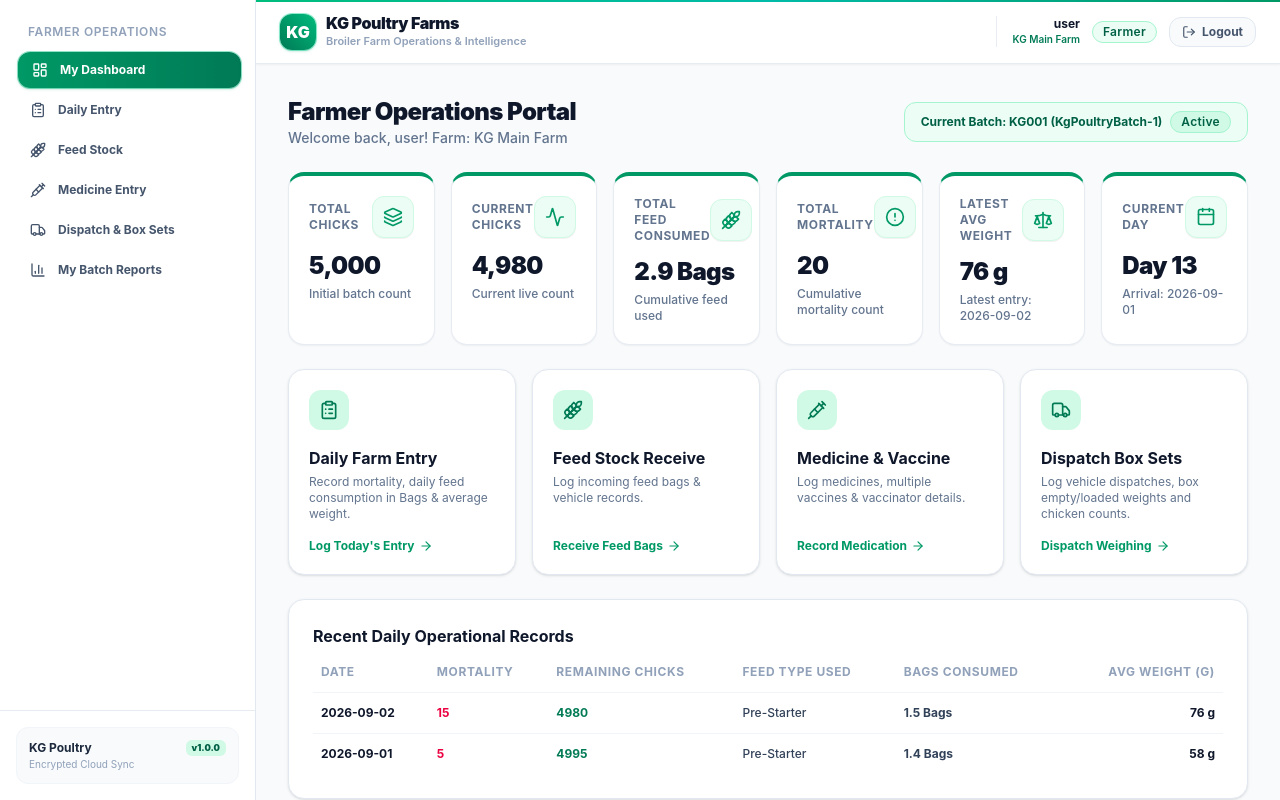
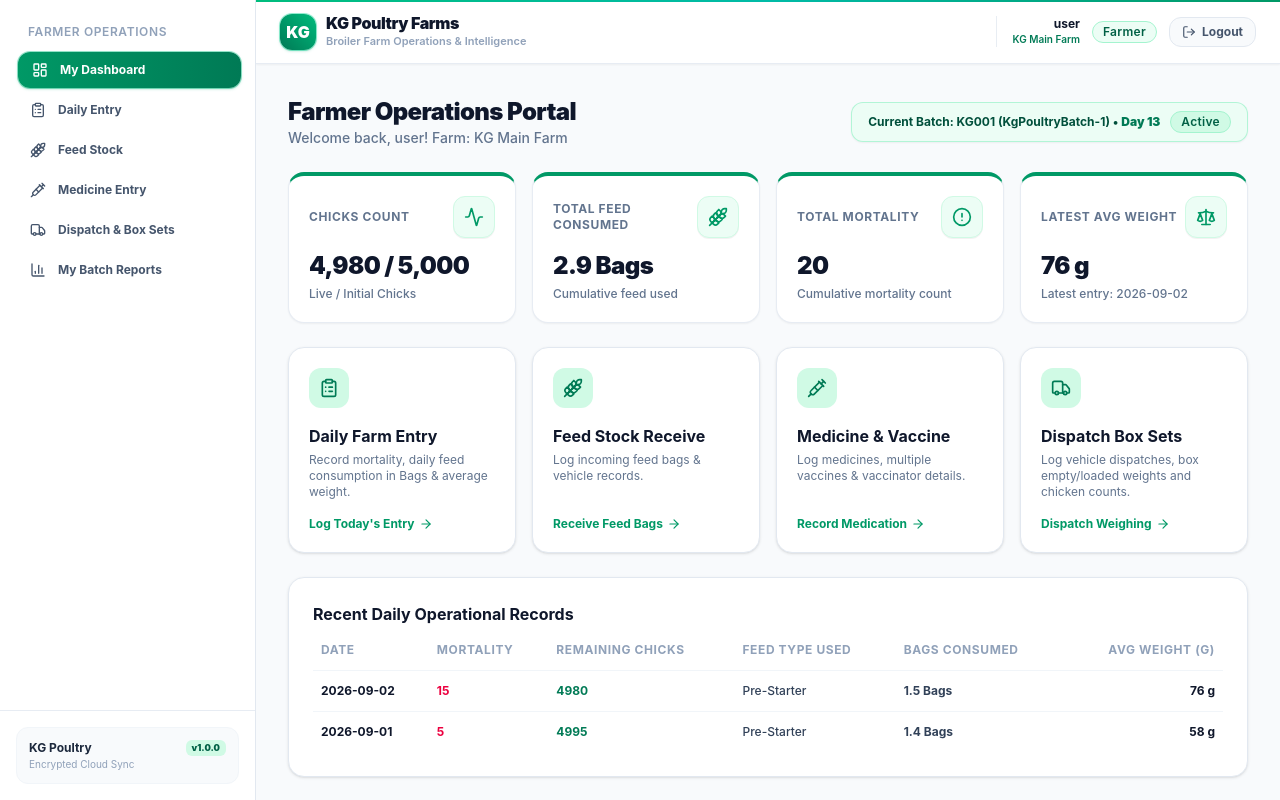
Before and after one commit to natishg-1632006/KG-Poultry-Farms, a React (Vite) app: page /farmer/dashboard in a window 1280 px wide. Built offline with nearby package versions, Linux system fonts and the light colour scheme; no server answers; the database is empty; sample sign-in values are in the browser's storage.

Commit message:
Combine Chicks Count into Live/Initial format (e.g. 4994/5000) and move Day count into top batch badge

```diff
--- a/src/pages/FarmerDashboard.jsx
+++ b/src/pages/FarmerDashboard.jsx
@@ -79,8 +79,8 @@ export const FarmerDashboard = () => {
           </p>
         </div>
         {activeBatch && (
-          <div className="flex items-center gap-2 rounded-xl bg-emerald-50 border border-emerald-200 px-4 py-2 text-xs font-bold text-emerald-800">
-            <span>Current Batch: {activeBatch.batchNumber} ({activeBatch.batchName})</span>
+          <div className="flex items-center gap-2.5 rounded-xl bg-emerald-50 border border-emerald-200/80 px-4 py-2 text-xs font-bold text-emerald-900 shadow-xs">
+            <span>Current Batch: {activeBatch.batchNumber} ({activeBatch.batchName}) • <strong className="text-emerald-700">Day {flockAgeDays}</strong></span>
             <Badge variant={activeBatch.status}>{activeBatch.status}</Badge>
           </div>
         )}
@@ -93,19 +93,12 @@ export const FarmerDashboard = () => {
         </div>
       ) : (
         <>
-          {/* Metrics Overview showing exact requested KPI Cards */}
-          <div className="grid grid-cols-1 gap-4 sm:grid-cols-2 lg:grid-cols-3 xl:grid-cols-6">
+          {/* 4 Essential KPI Cards Grid */}
+          <div className="grid grid-cols-1 gap-4 sm:grid-cols-2 lg:grid-cols-4">
             <StatCard
-              title="Total Chicks"
-              value={initialChicks.toLocaleString()}
-              subtext="Initial batch count"
-              icon={Layers}
-              color="emerald"
-            />
-            <StatCard
-              title="Current Chicks"
-              value={Number(remainingChicks).toLocaleString()}
-              subtext="Current live count"
+              title="Chicks Count"
+              value={`${Number(remainingChicks).toLocaleString()} / ${initialChicks.toLocaleString()}`}
+              subtext="Live / Initial Chicks"
               icon={Activity}
               color="emerald"
             />
@@ -129,13 +122,6 @@ export const FarmerDashboard = () => {
               subtext={latestRecord ? `Latest entry: ${latestRecord.recordDate}` : 'No daily records yet'}
               icon={Scale}
               color="emerald"
-            />
-            <StatCard
-              title="Current Day"
-              value={`Day ${flockAgeDays}`}
-              subtext={`Arrival: ${activeBatch?.chickArrivalDate || 'N/A'}`}
-              icon={Calendar}
-              color="blue"
             />
           </div>
 
```
